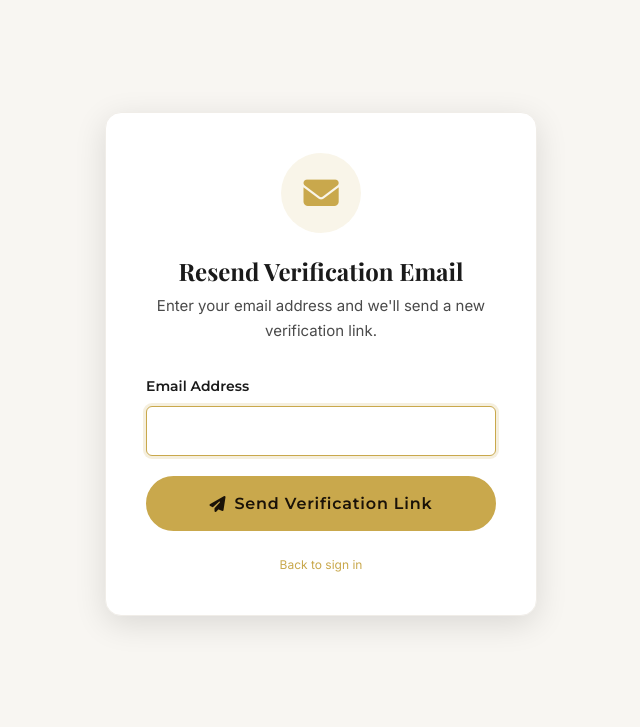
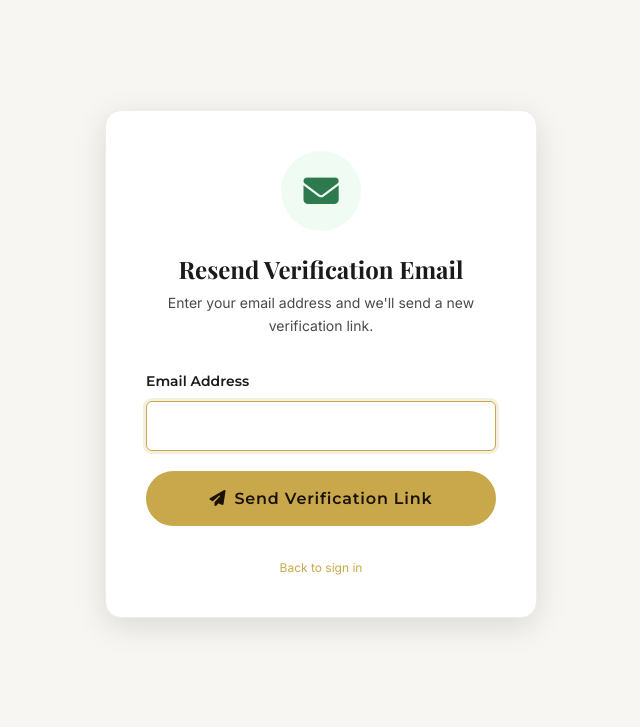
Before and after one commit to akolpaul2244/balirah-salon, a Django app: page /accounts/resend-verification/ in a window 1280 px wide. Shown: the part 72-799 px from the top of the page, without its empty margins (319-959 px from the left). Run offline with Django 5.2, Linux system fonts and the light colour scheme; data comes from the database, SQL or seed files in the repository; data that the repository does not hold is empty; parts of the project's set-up code (start-up, migrations or seed data) failed here and were passed over; some web fonts are replaced.

Commit message:
Updated the accounts templates

```diff
--- a/static/css/main.css
+++ b/static/css/main.css
@@ -2007,6 +2008,35 @@
   text-align: center;
   margin-top: var(--space-8);
 }
+
+/* Standalone centered form card (resend verification, forgot password, etc.) */
+.auth-standalone {
+  min-height: calc(100vh - var(--nav-height));
+  display: flex;
+  align-items: center;
+}
+
+.auth-standalone__container {
+  max-width: 480px;
+}
+
+.auth-standalone__header {
+  text-align: center;
+  margin-bottom: var(--space-8);
+}
+
+.auth-standalone__title {
+  font-size: var(--text-2xl);
+  margin-bottom: var(--space-2);
+}
+
+.auth-standalone__text {
+  color: var(--text-secondary);
+  font-size: var(--text-sm);
+}
+
+.status-card__icon--gold { background: var(--gold-faint); }
+.status-card__icon--gold i { color: var(--gold); }
 
 /* Profile */
 .profile-layout {
--- a/templates/accounts/profile.html
+++ b/templates/accounts/profile.html
@@ -21,7 +21,7 @@
 <section class="section">
   <div class="container">
     <div class="profile-layout">
-      <aside class="profile-sidebar" data-aos="fade-right">
+      <aside class="profile-sidebar">
         <div class="profile-sidebar__header">
           {% if user.profile_picture %}
             <img src="{{ user.profile_picture.url }}" alt="{{ user.get_full_name }}" class="profile-avatar">
@@ -43,12 +43,12 @@
         </nav>
       </aside>
 
-      <div class="profile-main" data-aos="fade-left">
+      <div class="profile-main">
         <div class="profile-section">
           <h2 class="profile-section__title">My Appointments</h2>
 
           {% if bookings %}
-          <div style="display:flex;flex-direction:column;gap:1rem">
+          <div class="appt-list">
             {% for appt in bookings %}
             <div class="appt-card">
               <div>
--- a/templates/accounts/resend_verification.html
+++ b/templates/accounts/resend_verification.html
@@ -5,30 +5,30 @@
 
 {% block content %}
 
-<section class="section section--alt" style="min-height:calc(100vh - var(--nav-height));display:flex;align-items:center">
-  <div class="container" style="max-width:480px">
-    <div class="form-card" data-aos="zoom-in">
-      <div style="text-align:center;margin-bottom:2rem">
-        <div class="status-card__icon" style="background:var(--gold-faint)">
-          <i class="fas fa-envelope" style="color:var(--gold)"></i>
+<section class="section section--alt auth-standalone">
+  <div class="container auth-standalone__container">
+    <div class="form-card">
+      <div class="auth-standalone__header">
+        <div class="status-card__icon status-card__icon--gold">
+          <i class="fas fa-envelope"></i>
         </div>
-        <h1 style="font-size:1.5rem;margin-bottom:.5rem">Resend Verification Email</h1>
-        <p style="color:var(--text-secondary);font-size:.9375rem">Enter your email address and we'll send a new verification link.</p>
+        <h1 class="auth-standalone__title">Resend Verification Email</h1>
+        <p class="auth-standalone__text">Enter your email address and we'll send a new verification link.</p>
       </div>
 
       <form method="post" novalidate>
         {% csrf_token %}
         <div class="form-group">
           <label class="form-label" for="id_email">Email Address</label>
-          <input type="email" id="id_email" name="email" class="form-control" required autocomplete="email" autofocus>
+          <input type="email" id="id_email" name="email" class="form-control" required autocomplete="email" inputmode="email" autofocus>
         </div>
         <button type="submit" class="btn btn--primary btn--full btn--lg">
           <i class="fas fa-paper-plane"></i> Send Verification Link
         </button>
       </form>
 
-      <p class="hint-text" style="text-align:center;margin-top:1.5rem">
-        <a href="{% url 'accounts:login' %}" style="color:var(--gold)">Back to sign in</a>
+      <p class="hint-text hint-text--center">
+        <a href="{% url 'accounts:login' %}" class="text-gold">Back to sign in</a>
       </p>
     </div>
   </div>
```
Also changed, not shown: other parts of static/css/main.css (+30 -0 lines), templates/accounts/change_password.html (+4 -4 lines), templates/accounts/edit_profile.html (+9 -9 lines), templates/accounts/register.html (+9 -11 lines).
